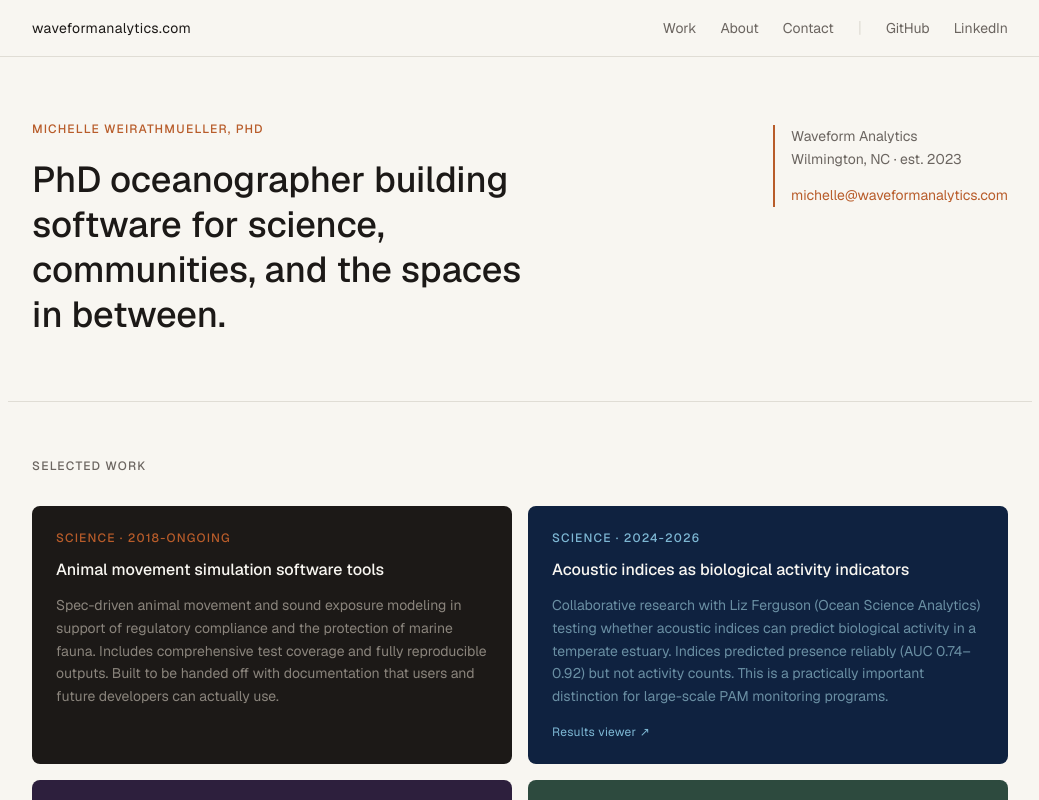
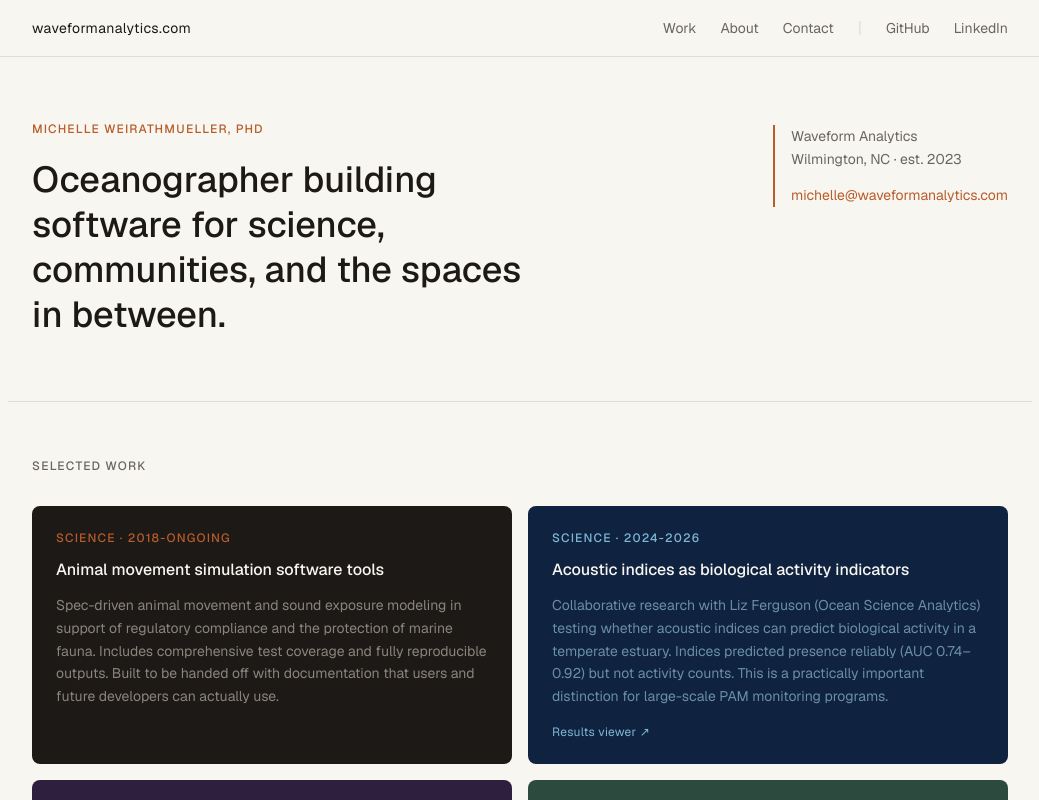
Before and after one commit to Waveform-Analytics/website, a Next.js app: page / in a window 1280 px wide. Shown: the top 800 px of the page, without its empty margins (120-1159 px from the left). Built offline with nearby package versions, Linux system fonts and the light colour scheme.

Commit message:
Minor tagline update

```diff
--- a/src/app/page.tsx
+++ b/src/app/page.tsx
@@ -172,8 +172,8 @@ export default function Home() {
               className="text-4xl font-medium leading-tight"
               style={{ maxWidth: "520px" }}
             >
-              PhD oceanographer building software for science, communities, and
-              the spaces in between.
+              Oceanographer building software for science, communities, and the
+              spaces in between.
             </h1>
           </div>
 
```
